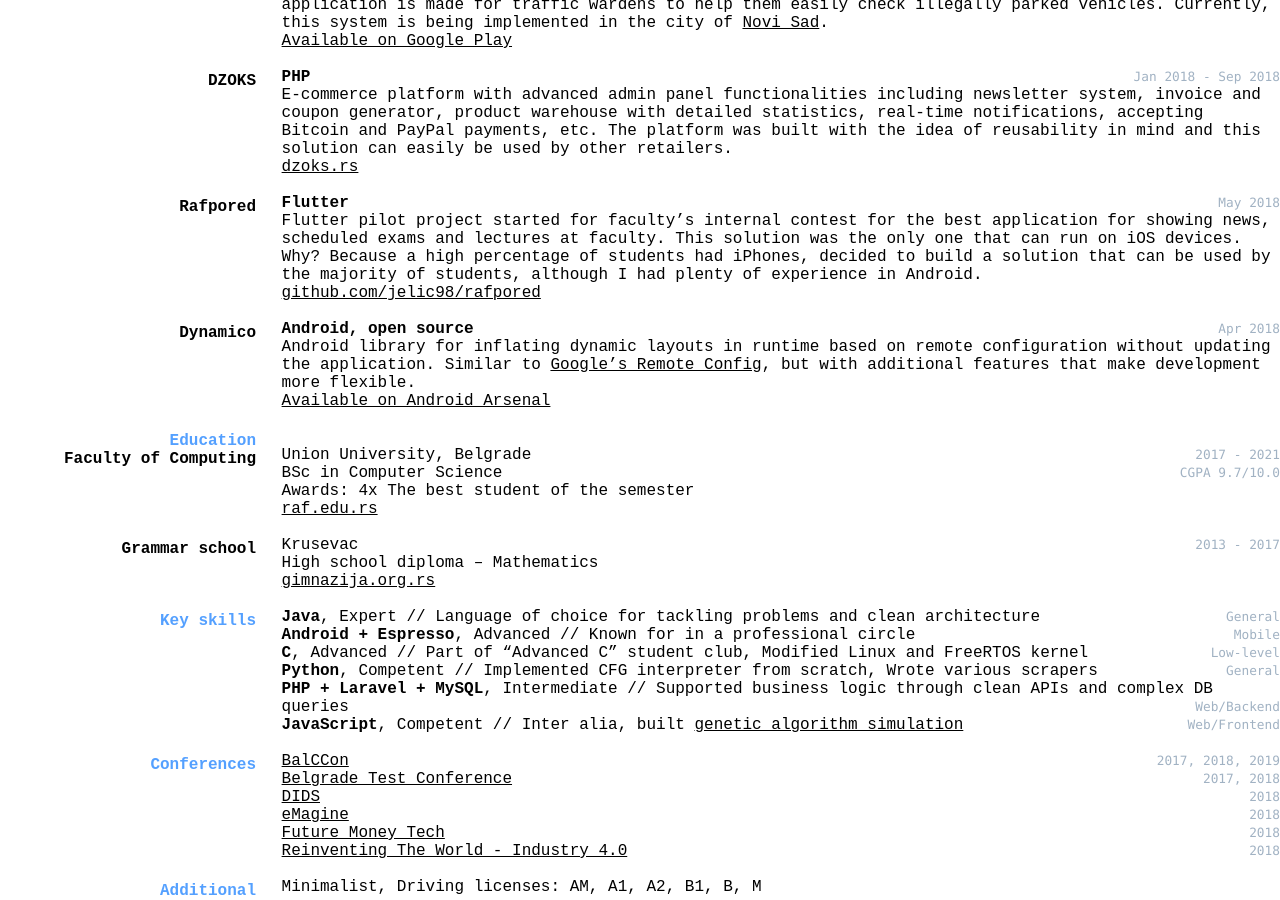
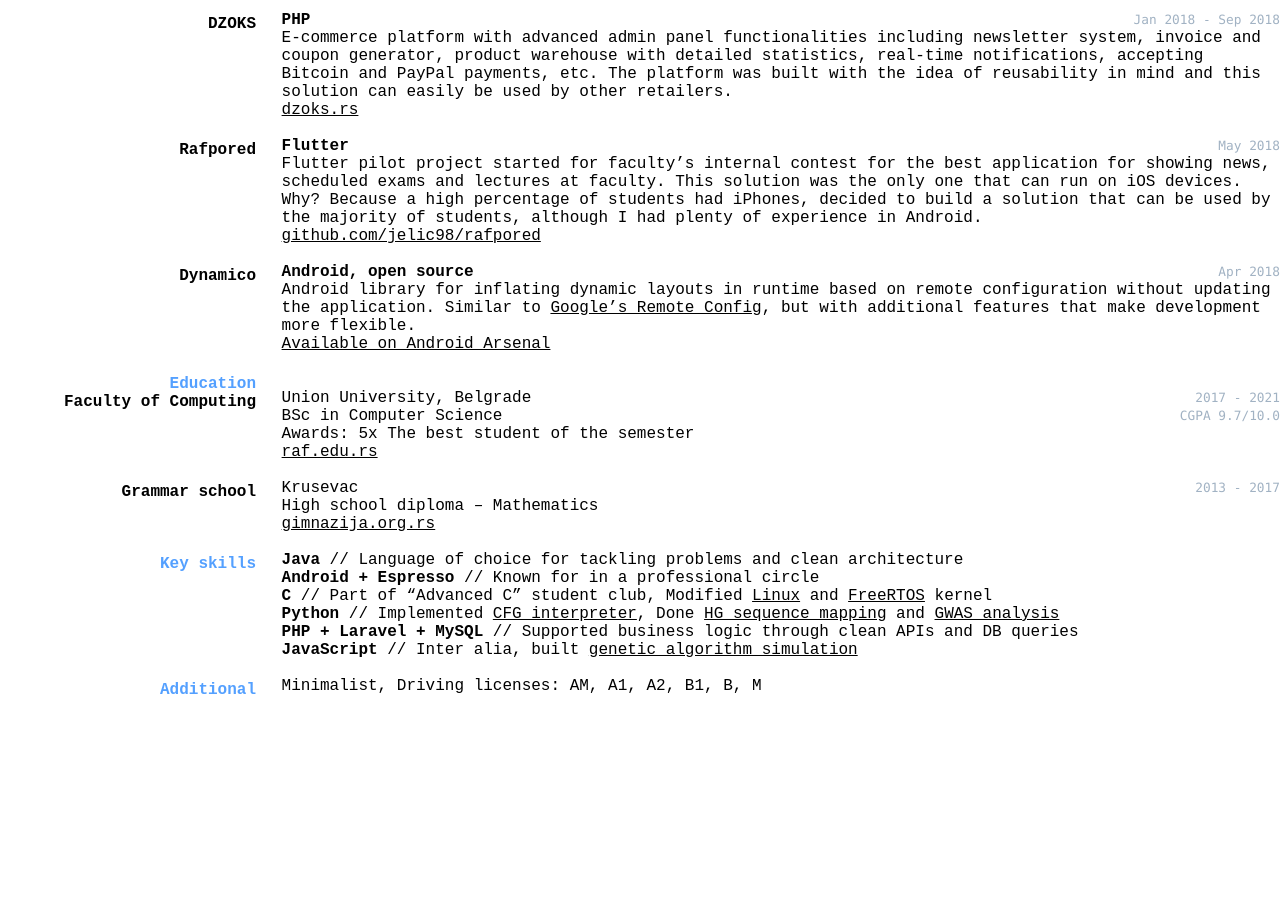
Before and after one commit to jelic98/cv, a Jekyll site: the page built from index.md, in a window 1280 px wide and 900 px high, scrolled down 943 px. Built offline with Jekyll 4.4.1, drawn with Linux system fonts in a browser that asks for light colours; our own code applies the rules of GitHub Pages for plain Markdown files; after the commit the page ends 1642 px from its top, so only the background shows below that; some of the changed text lies outside the part shown.

Commit message:
Removed conferences, Updated projects

```diff
--- a/index.md
+++ b/index.md
@@ -6,13 +6,10 @@ layout: cv
 <div id="webaddress">
 	<div>
 		| <a href="tel:+381614437010">+381 614437010</a>
-		<br/>
 		| <a href="mailto:lazarjelic98@gmail.com">lazarjelic98@gmail.com</a>
 		<br/>
 		| <a href="https://www.lazarjelic.com">lazarjelic.com</a>
-		<br/>
 		| <a href="https://www.linkedin.com/in/jelic98">linkedin.com/in/jelic98</a>
-		<br/>
 		| <a href="https://www.github.com/jelic98">github.com/jelic98</a>
 	</div>
 </div>
@@ -36,7 +33,7 @@ Apart from that, engaged in the Natural Language Processing research group lead
 __Founder__
 `Sep 2018 - Now`
 
-Founded company for designing and selling clothing popular among young Balkan population.
+Founded a company for designing and selling clothing popular among young Balkan population.
 One of the reasons for starting this journey is to generate passive income.
 Decided to automate most of the processes of e-commerce.
 For that purposes, cracked the official [Post of Serbia’s application](https://play.google.com/store/apps/details?id=rs.assecosee.pttandroidapp) and got access to private API which is then used to ship the package at the click of a button.
@@ -128,7 +125,7 @@ Union University, Belgrade
 BSc in Computer Science
 `CGPA 9.7/10.0`
 
-Awards: 4x The best student of the semester
+Awards: 5x The best student of the semester
 
 [raf.edu.rs](https://raf.edu.rs)
 
@@ -142,49 +139,23 @@ High school diploma – Mathematics
 
 ## Key skills
 
-__Java__, Expert
+__Java__
 // Language of choice for tackling problems and clean architecture
-`General`
 
-__Android + Espresso__, Advanced
+__Android + Espresso__
 // Known for in a professional circle
-`Mobile`
 
-__C__, Advanced
-// Part of "Advanced C" student club, Modified Linux and FreeRTOS kernel
-`Low-level`
+__C__
+// Part of "Advanced C" student club, Modified [Linux](https://github.com/jelic98/raf_os) and [FreeRTOS](https://github.com/jelic98/raf_srv) kernel
 
-__Python__, Competent
-// Implemented CFG interpreter from scratch, Wrote various scrapers
-`General`
+__Python__
+// Implemented [CFG interpreter](https://github.com/jelic98/raf_pp/tree/master/project_2), Done [HG sequence mapping](https://github.com/jelic98/raf_uub/blob/master/project_2/main.ipynb) and [GWAS analysis](https://github.com/jelic98/raf_uub/blob/master/project_1/main.ipynb)
 
-__PHP + Laravel + MySQL__, Intermediate
-// Supported business logic through clean APIs and complex DB queries
-`Web/Backend`
+__PHP + Laravel + MySQL__
+// Supported business logic through clean APIs and DB queries
 
-__JavaScript__, Competent
+__JavaScript__
 // Inter alia, built [genetic algorithm simulation](https://lazarjelic.com/ecloga/projects/genetic)
-`Web/Frontend`
-
-## Conferences
-
-[BalCCon](https://2k19.balccon.org)
-`2017, 2018, 2019`
-
-[Belgrade Test Conference](https://bg-testconference.rs)
-`2017, 2018`
-
-[DIDS](https://dids.rs)
-`2018`
-
-[eMagine](https://emagine.rs)
-`2018`
-
-[Future Money Tech](https://startit.rs/future-money-tech)
-`2018`
-
-[Reinventing The World - Industry 4.0](https://ntpark-conf.rs)
-`2018`
 
 ## Additional
 
```
